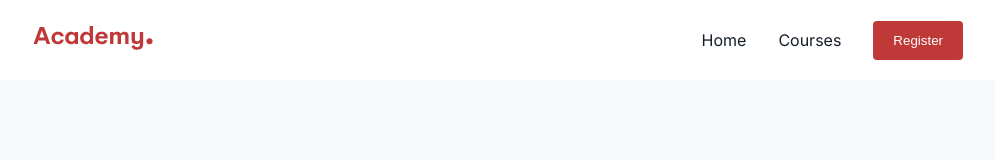
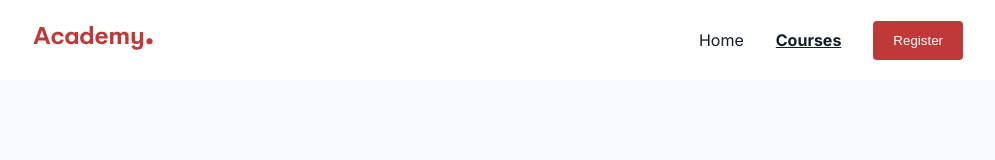
Before and after one commit to Fr1k1/Speck-academy-task, a React (Vite) app: page /courses in a window 1280 px wide. Shown: the top 160 px of the page, without its empty margins (142-1137 px from the left). Built offline with nearby package versions, Linux system fonts and the light colour scheme.

Commit message:
Added scrolling to top, active class

```diff
--- a/src/Components/Header/Header.jsx
+++ b/src/Components/Header/Header.jsx
@@ -1,9 +1,25 @@
 import Button from "../Button/Button";
 import "./Header.scss";
-import { Link } from "react-router-dom";
+import { NavLink } from "react-router-dom";
+import { useEffect } from "react";
 
 
 const Header = () => {
+
+    useEffect(() => {
+        window.scrollTo(0, 0)
+    }, [])
+
+    const navLinkStyles = ({ isActive }) => {
+        return {
+            fontWeight: isActive ? 'bold' : 'normal',
+            textDecoration: isActive ? 'underline' : 'none',
+
+
+        }
+    }
+
+
     return (
         <div>
 
@@ -38,12 +54,12 @@ const Header = () => {
                         />
                     </svg>
                     <nav className="Header-Nav">
-                        <Link to="/" className="Header-Link">Home</Link>
-                        <Link to="/courses" className="Header-Link">Courses</Link>
+                        <NavLink to="/" style={navLinkStyles} className="Header-Link">Home</NavLink>
+                        <NavLink to="/courses" style={navLinkStyles} className="Header-Link">Courses</NavLink>
 
 
 
-                        <Link to="#" > <Button>Register</Button></Link>
+                        <NavLink to="#" style={navLinkStyles}   > <Button>Register</Button></NavLink>
 
                     </nav>
                 </div>
```
